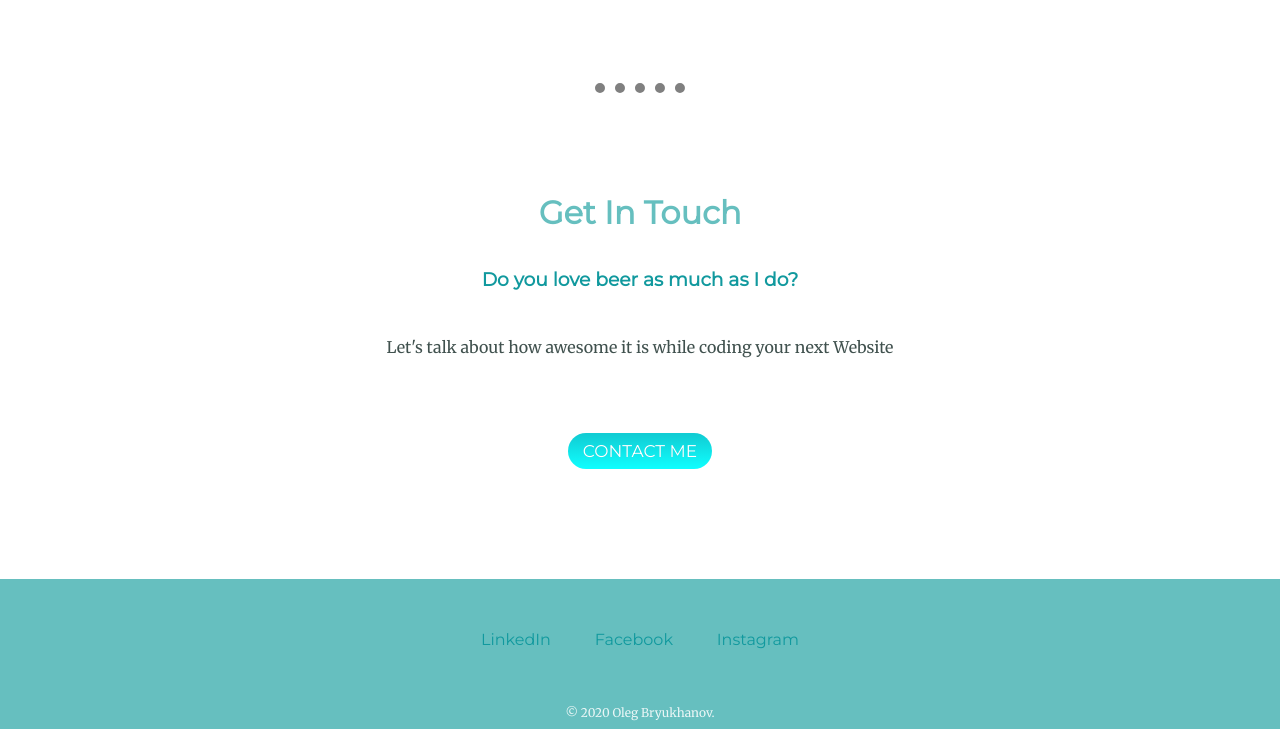
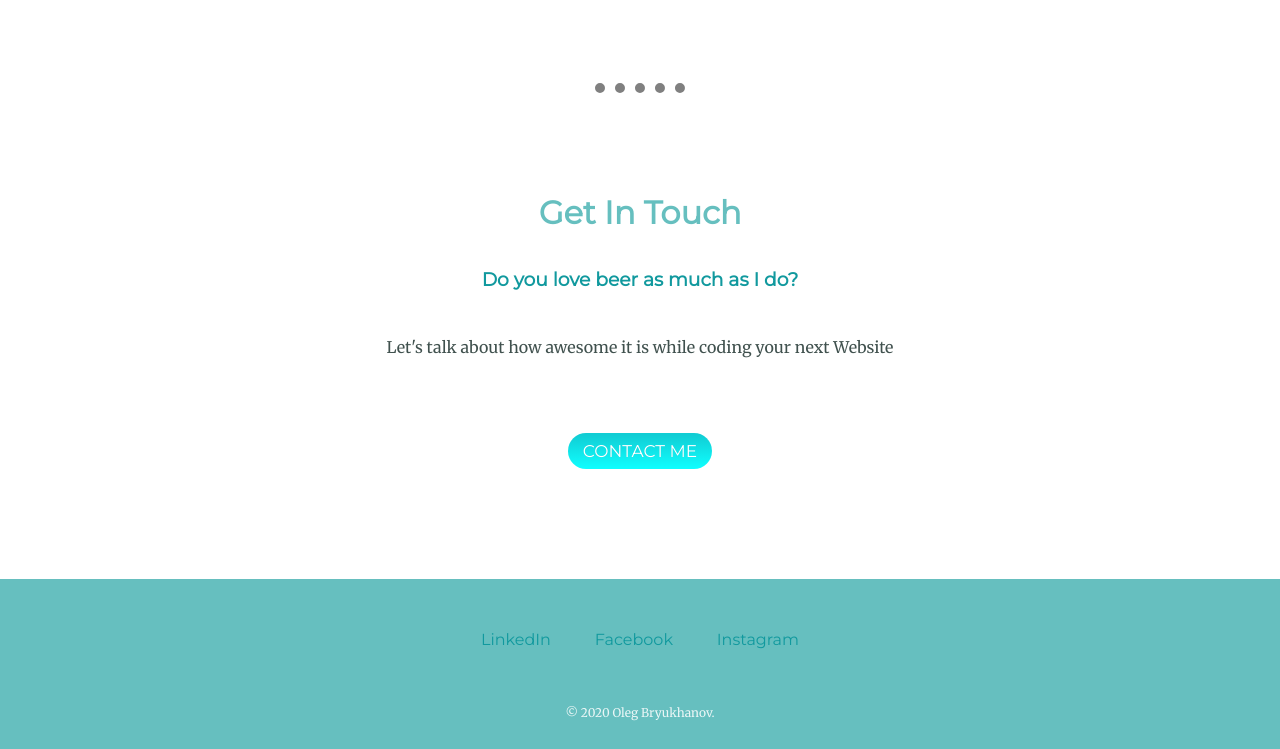
Before and after one commit to OLEGBRYUKHANOV/Personal-site, a plain HTML site: page index.html in a window 1280 px wide. Shown: the part 1903-2652 px from the top of the page. Drawn offline with Linux system fonts and the light colour scheme.

Commit message:
Add files via upload

```diff
--- a/css/styles.css
+++ b/css/styles.css
@@ -10,7 +10,7 @@ margin: 100px 0;
 
 .bottom-container {
 background-color: #66BFBF;
-padding: 50px 0 20px;
+padding: 50px 0 40px;
 height: 80px;
 
 }
```
